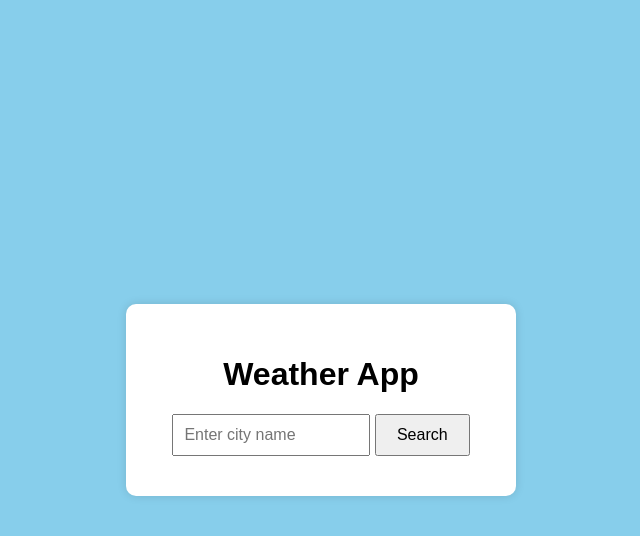
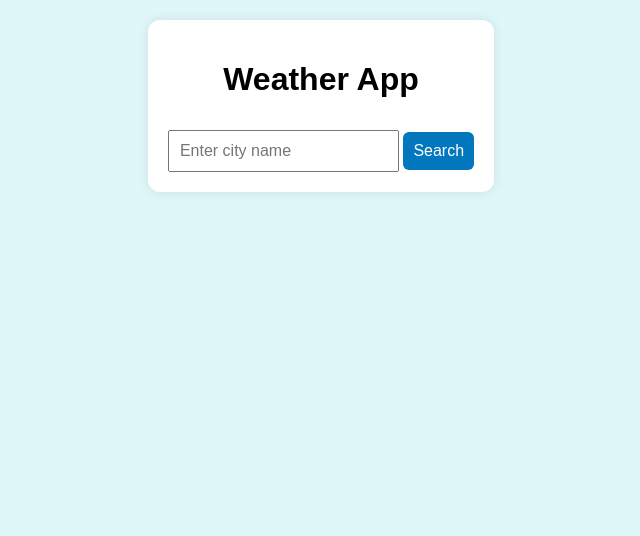
Before and after one commit to tanju-123/PRODIGY_TASK_05, a plain HTML site: page index.html in a window 1280 px wide. Shown: the whole page, without its empty margins (319-959 px from the left). Drawn offline with Linux system fonts and the light colour scheme.

Commit message:
Update style.css

```diff
--- a/style.css
+++ b/style.css
@@ -1,36 +1,33 @@
-/* style.css */
 body {
   font-family: Arial, sans-serif;
-  background: #87CEEB;
+  text-align: center;
+  background-color: #e0f7fa;
   margin: 0;
-  padding: 0;
-  display: flex;
-  height: 100vh;
-  align-items: center;
-  justify-content: center;
+  padding: 20px;
 }
 
 .container {
-  text-align: center;
-  background: white;
-  padding: 30px;
-  border-radius: 10px;
-  box-shadow: 0 0 10px #00000020;
+  background: #fff;
+  padding: 20px;
+  border-radius: 12px;
+  box-shadow: 0 0 12px rgba(0,0,0,0.1);
+  display: inline-block;
 }
 
-input {
+input, button {
   padding: 10px;
-  width: 60%;
+  margin-top: 10px;
   font-size: 16px;
-  margin-bottom: 10px;
 }
 
 button {
-  padding: 10px 20px;
-  font-size: 16px;
+  background-color: #0277bd;
+  color: white;
+  border: none;
   cursor: pointer;
+  border-radius: 6px;
 }
 
-.weather-result {
-  margin-top: 20px;
+button:hover {
+  background-color: #01579b;
 }
```
